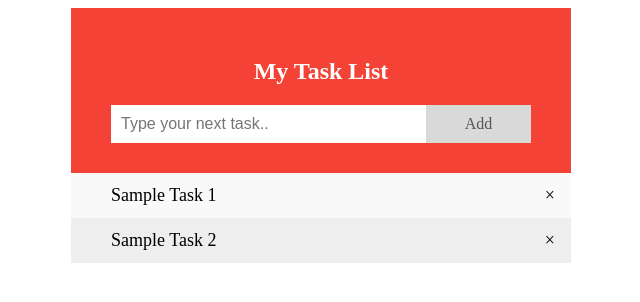
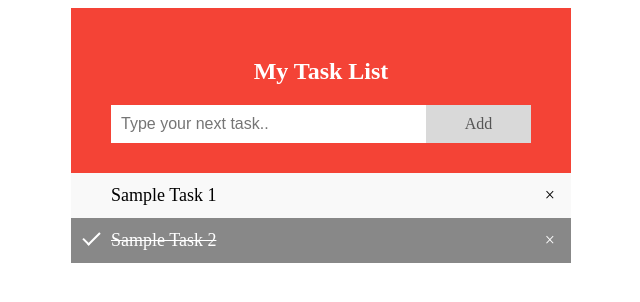
Before and after one commit to andersonmadeira/ngx-atarefado, an Angular app: page / in a window 1280 px wide. Shown: the top 302 px of the page, without its empty margins (319-959 px from the left). Built offline with nearby package versions, Linux system fonts and the light colour scheme.

Commit message:
Animations and effects fixed

```diff
--- a/src/app/app.module.ts
+++ b/src/app/app.module.ts
@@ -8,6 +8,7 @@ import { TaskListComponent } from './task-list/task-list.component';
 
 import { BrowserModule } from '@angular/platform-browser';
 
+import { BrowserAnimationsModule } from '@angular/platform-browser/animations';
 
 @NgModule({
   declarations: [
@@ -16,6 +17,7 @@ import { BrowserModule } from '@angular/platform-browser';
   ],
   imports: [
     BrowserModule,
+    BrowserAnimationsModule,
     FormsModule,
     HttpModule
   ],
--- a/src/app/task-list/task-list.component.css
+++ b/src/app/task-list/task-list.component.css
@@ -41,7 +41,7 @@ ul li:hover {
 }
 
 /* When clicked on, add a background color and strike out text */
-ul li.checked {
+ul li.done {
     background: #888;
     color: #fff;
     text-decoration: line-through;
@@ -52,8 +52,8 @@ ul li.checked {
     transition: 0.3s;
 }
 
-/* Add a "checked" mark when clicked on */
-ul li.checked::before {
+/* Add a "done" mark when clicked on */
+ul li.done::before {
     content: '';
     position: absolute;
     border-color: #fff;
--- a/src/app/task-list/task-list.component.html
+++ b/src/app/task-list/task-list.component.html
@@ -5,5 +5,5 @@
 </div>
 
 <ul id="myUL">
-  <li *ngFor='let task of tasks'  class='animated' (click)='task.checked = !task.checked'> {{task.name}} <span (click)='closeTask(task)' class="close">&#x00D7;</span> </li>
+  <li [@taskItemAnimation]="'in'" *ngFor='let task of tasks' [class.done]="task.done" class='animated' (click)='task.done = !task.done'> {{task.name}} <span (click)='closeTask(task)' class="close">&#x00D7;</span> </li>
 </ul>
--- a/src/app/task-list/task-list.component.ts
+++ b/src/app/task-list/task-list.component.ts
@@ -1,4 +1,5 @@
 import { Component, OnInit } from '@angular/core';
+import { trigger, state, style, transition, animate } from '@angular/animations';
 import { timer } from 'rxjs';
 
 import { Task } from 'app/types';
@@ -6,7 +7,19 @@ import { Task } from 'app/types';
 @Component({
   selector: 'app-task-list',
   templateUrl: './task-list.component.html',
-  styleUrls: ['./task-list.component.css']
+  styleUrls: ['./task-list.component.css'],
+  animations: [
+    trigger('taskItemAnimation', [
+      state('in', style({ opacity: 1 })),
+      // element entering, i.e. created
+      transition(':enter', [
+        style({ opacity: 0 }),
+        animate(300)
+      ]),
+      // element destroyed
+      transition(':leave', animate(300, style({ opacity: 0 })))
+    ])
+  ]
 })
 export class TaskListComponent implements OnInit {
 
```
